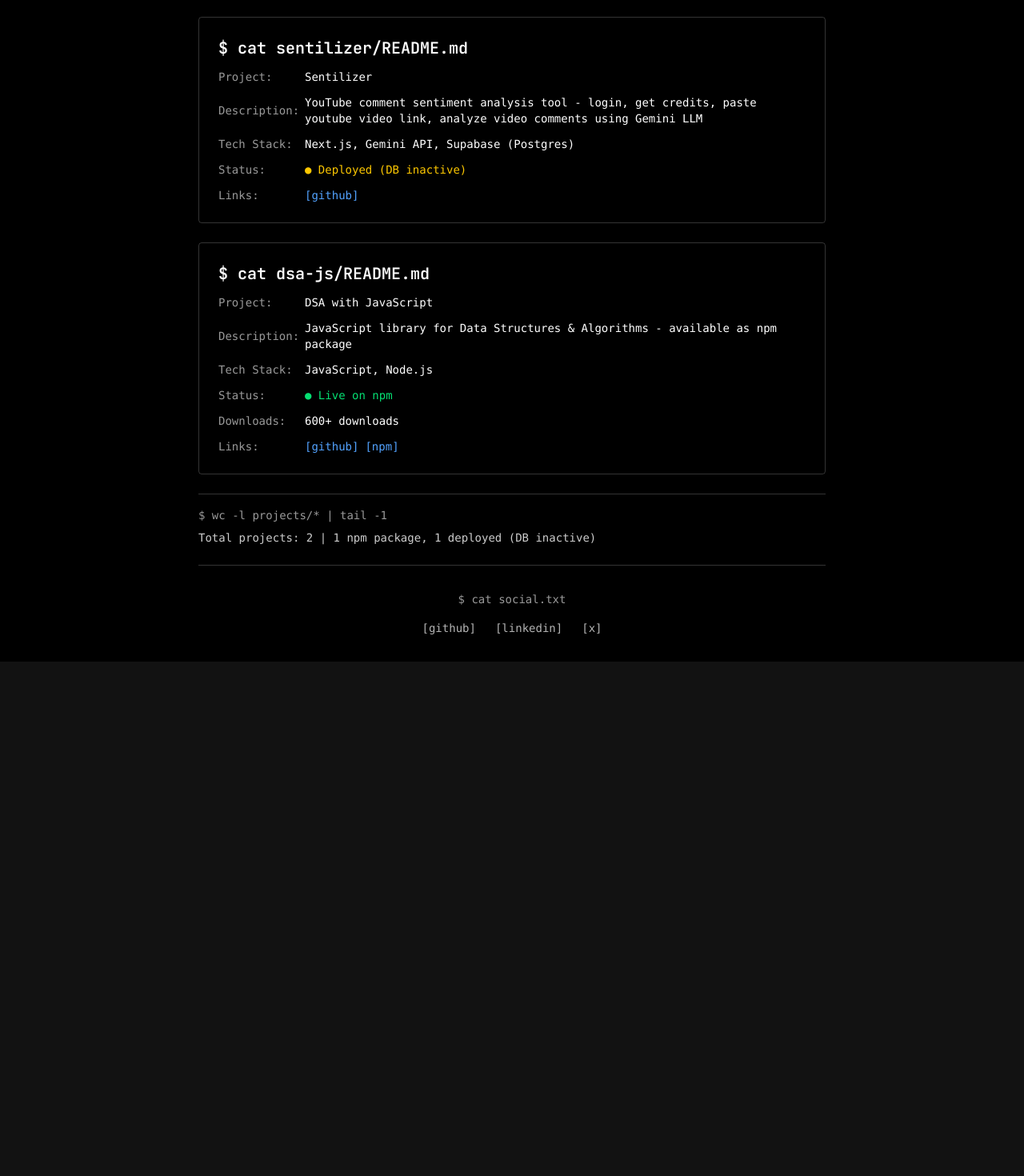
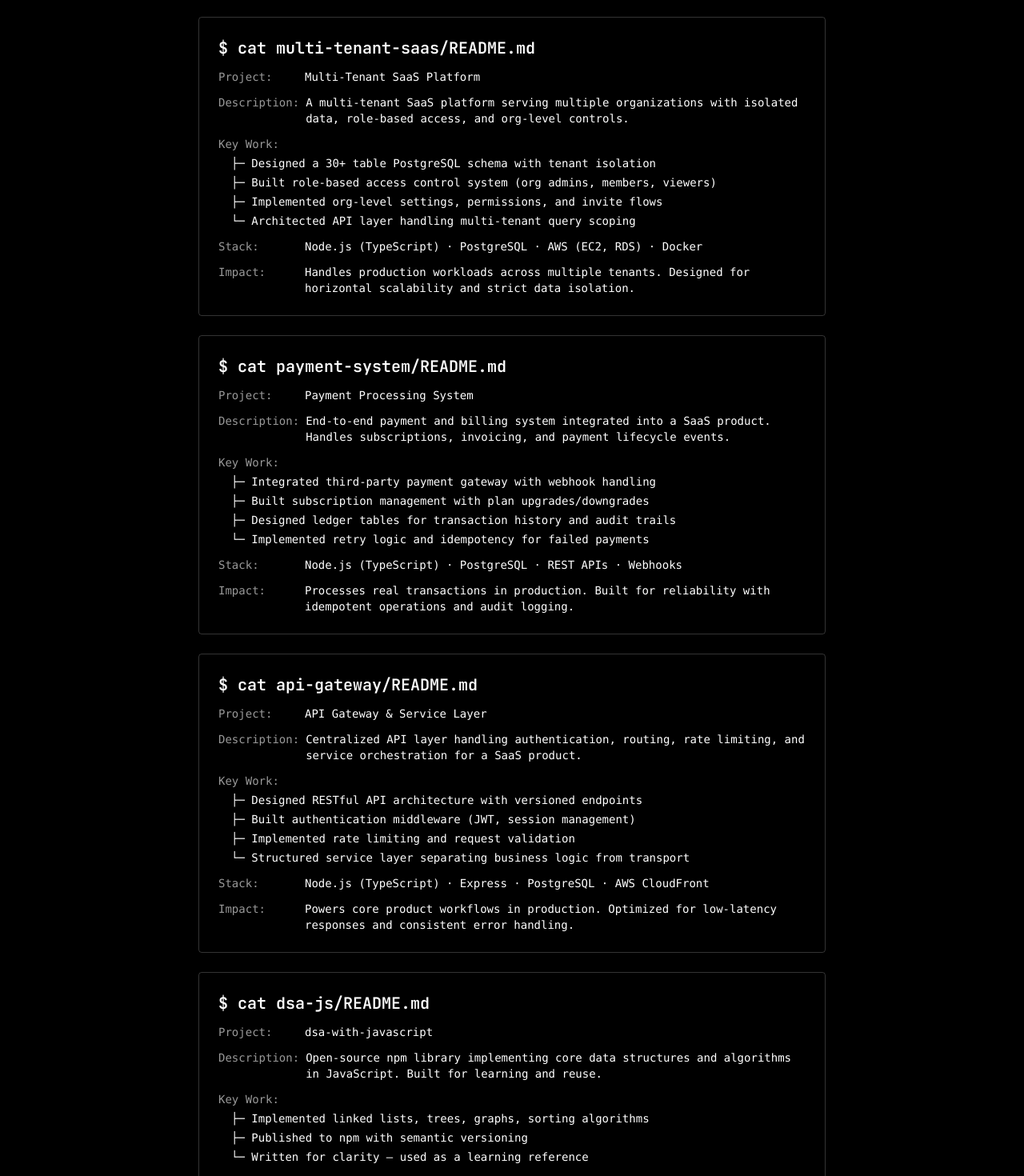
Before and after one commit to Moh1tsingh/portfolio, a Next.js app: page /projects in a window 1280 px wide. Shown: the part 180-1650 px from the top of the page at 80% size. Before the commit the page ends 1007 px from the top, so only its background shows below. Built offline with nearby package versions, Linux system fonts and the light colour scheme.

Commit message:
feat: rewrite projects with production case studies

```diff
--- a/app/projects/page.tsx
+++ b/app/projects/page.tsx
@@ -4,11 +4,11 @@ import Footer from "../components/Footer";
 export const metadata: Metadata = {
   title: "Projects",
   description:
-    "Portfolio of full-stack projects by Mohitsingh Thakur including Sentilizer (AI sentiment analysis) and DSA with JavaScript npm library with 600+ downloads.",
+    "Backend systems and production infrastructure built by Mohitsingh Thakur. Multi-tenant SaaS, payment processing, API architecture, and open-source npm libraries.",
   openGraph: {
     title: "Projects - Mohitsingh Thakur",
     description:
-      "Full-stack projects including AI sentiment analysis tools and npm libraries.",
+      "Production backend systems and open-source tools.",
   },
   alternates: {
     canonical: "https://moh1t.com/projects",
@@ -25,63 +25,163 @@ export default function Projects() {
       </section>
 
       <section className="space-y-4 sm:space-y-6">
-        {/* Sentilizer Project */}
+        {/* Multi-Tenant SaaS Platform */}
         <div className="space-y-3 sm:space-y-4 p-4 sm:p-6 border border-white/20 rounded">
           <div className="space-y-2 sm:space-y-3">
             <h2 className="text-lg sm:text-xl font-mono font-semibold text-white">
-              $ cat sentilizer/README.md
+              $ cat multi-tenant-saas/README.md
             </h2>
             <div className="space-y-2 sm:space-y-3 text-white/90 font-mono text-xs sm:text-sm">
               <div className="flex flex-col sm:flex-row sm:items-center gap-1 sm:gap-2">
                 <span className="text-white/60 min-w-[80px] sm:min-w-[100px]">
                   Project:
                 </span>
-                <span className="text-white">Sentilizer</span>
+                <span className="text-white">Multi-Tenant SaaS Platform</span>
+              </div>
+              <div className="flex flex-col sm:flex-row sm:items-start gap-1 sm:gap-2">
+                <span className="text-white/60 min-w-[80px] sm:min-w-[100px] shrink-0">
+                  Description:
+                </span>
+                <span className="text-white">
+                  A multi-tenant SaaS platform serving multiple organizations
+                  with isolated data, role-based access, and org-level controls.
+                </span>
+              </div>
+              <div className="flex flex-col gap-1">
+                <span className="text-white/60">Key Work:</span>
+                <div className="pl-3 sm:pl-4 text-white space-y-1">
+                  <div>├─ Designed a 30+ table PostgreSQL schema with tenant isolation</div>
+                  <div>├─ Built role-based access control system (org admins, members, viewers)</div>
+                  <div>├─ Implemented org-level settings, permissions, and invite flows</div>
+                  <div>└─ Architected API layer handling multi-tenant query scoping</div>
+                </div>
               </div>
               <div className="flex flex-col sm:flex-row sm:items-center gap-1 sm:gap-2">
                 <span className="text-white/60 min-w-[80px] sm:min-w-[100px]">
-                  Description:
+                  Stack:
                 </span>
                 <span className="text-white">
-                  YouTube comment sentiment analysis tool - login, get credits,
-                  paste youtube video link, analyze video comments using Gemini
-                  LLM
+                  Node.js (TypeScript) · PostgreSQL · AWS (EC2, RDS) · Docker
                 </span>
               </div>
-              <div className="flex flex-col sm:flex-row sm:items-center gap-1 sm:gap-2">
-                <span className="text-white/60 min-w-[80px] sm:min-w-[100px]">
-                  Tech Stack:
+              <div className="flex flex-col sm:flex-row sm:items-start gap-1 sm:gap-2">
+                <span className="text-white/60 min-w-[80px] sm:min-w-[100px] shrink-0">
+                  Impact:
                 </span>
                 <span className="text-white">
-                  Next.js, Gemini API, Supabase (Postgres)
+                  Handles production workloads across multiple tenants.
+                  Designed for horizontal scalability and strict data isolation.
                 </span>
-              </div>
-              <div className="flex flex-col sm:flex-row sm:items-center gap-1 sm:gap-2">
-                <span className="text-white/60 min-w-[80px] sm:min-w-[100px]">
-                  Status:
-                </span>
-                <span className="text-yellow-400">
-                  ● Deployed (DB inactive)
-                </span>
-              </div>
-              <div className="flex flex-col sm:flex-row sm:items-center gap-1 sm:gap-2">
-                <span className="text-white/60 min-w-[80px] sm:min-w-[100px]">
-                  Links:
-                </span>
-                <a
-                  href="https://github.com/moh1tsingh/sentilizer"
-                  target="_blank"
-                  rel="noopener noreferrer"
-                  className="text-blue-400 hover:text-blue-300 transition-colors duration-200"
-                >
-                  [github]
-                </a>
               </div>
             </div>
           </div>
         </div>
 
-        {/* DSA with JavaScript Project */}
+        {/* Payment Processing System */}
+        <div className="space-y-3 sm:space-y-4 p-4 sm:p-6 border border-white/20 rounded">
+          <div className="space-y-2 sm:space-y-3">
+            <h2 className="text-lg sm:text-xl font-mono font-semibold text-white">
+              $ cat payment-system/README.md
+            </h2>
+            <div className="space-y-2 sm:space-y-3 text-white/90 font-mono text-xs sm:text-sm">
+              <div className="flex flex-col sm:flex-row sm:items-center gap-1 sm:gap-2">
+                <span className="text-white/60 min-w-[80px] sm:min-w-[100px]">
+                  Project:
+                </span>
+                <span className="text-white">Payment Processing System</span>
+              </div>
+              <div className="flex flex-col sm:flex-row sm:items-start gap-1 sm:gap-2">
+                <span className="text-white/60 min-w-[80px] sm:min-w-[100px] shrink-0">
+                  Description:
+                </span>
+                <span className="text-white">
+                  End-to-end payment and billing system integrated into a SaaS product.
+                  Handles subscriptions, invoicing, and payment lifecycle events.
+                </span>
+              </div>
+              <div className="flex flex-col gap-1">
+                <span className="text-white/60">Key Work:</span>
+                <div className="pl-3 sm:pl-4 text-white space-y-1">
+                  <div>├─ Integrated third-party payment gateway with webhook handling</div>
+                  <div>├─ Built subscription management with plan upgrades/downgrades</div>
+                  <div>├─ Designed ledger tables for transaction history and audit trails</div>
+                  <div>└─ Implemented retry logic and idempotency for failed payments</div>
+                </div>
+              </div>
+              <div className="flex flex-col sm:flex-row sm:items-center gap-1 sm:gap-2">
+                <span className="text-white/60 min-w-[80px] sm:min-w-[100px]">
+                  Stack:
+                </span>
+                <span className="text-white">
+                  Node.js (TypeScript) · PostgreSQL · REST APIs · Webhooks
+                </span>
+              </div>
+              <div className="flex flex-col sm:flex-row sm:items-start gap-1 sm:gap-2">
+                <span className="text-white/60 min-w-[80px] sm:min-w-[100px] shrink-0">
+                  Impact:
+                </span>
+                <span className="text-white">
+                  Processes real transactions in production.
+                  Built for reliability with idempotent operations and audit logging.
+                </span>
+              </div>
+            </div>
+          </div>
+        </div>
+
+        {/* API Gateway & Service Layer */}
+        <div className="space-y-3 sm:space-y-4 p-4 sm:p-6 border border-white/20 rounded">
+          <div className="space-y-2 sm:space-y-3">
+            <h2 className="text-lg sm:text-xl font-mono font-semibold text-white">
+              $ cat api-gateway/README.md
+            </h2>
+            <div className="space-y-2 sm:space-y-3 text-white/90 font-mono text-xs sm:text-sm">
+              <div className="flex flex-col sm:flex-row sm:items-center gap-1 sm:gap-2">
+                <span className="text-white/60 min-w-[80px] sm:min-w-[100px]">
+                  Project:
+                </span>
+                <span className="text-white">API Gateway & Service Layer</span>
+              </div>
+              <div className="flex flex-col sm:flex-row sm:items-start gap-1 sm:gap-2">
+                <span className="text-white/60 min-w-[80px] sm:min-w-[100px] shrink-0">
+                  Description:
+                </span>
+                <span className="text-white">
+                  Centralized API layer handling authentication, routing,
+                  rate limiting, and service orchestration for a SaaS product.
+                </span>
+              </div>
+              <div className="flex flex-col gap-1">
+                <span className="text-white/60">Key Work:</span>
+                <div className="pl-3 sm:pl-4 text-white space-y-1">
+                  <div>├─ Designed RESTful API architecture with versioned endpoints</div>
+                  <div>├─ Built authentication middleware (JWT, session management)</div>
+                  <div>├─ Implemented rate limiting and request validation</div>
+                  <div>└─ Structured service layer separating business logic from transport</div>
+                </div>
+              </div>
+              <div className="flex flex-col sm:flex-row sm:items-center gap-1 sm:gap-2">
+                <span className="text-white/60 min-w-[80px] sm:min-w-[100px]">
+                  Stack:
+                </span>
+                <span className="text-white">
+                  Node.js (TypeScript) · Express · PostgreSQL · AWS CloudFront
+                </span>
+              </div>
+              <div className="flex flex-col sm:flex-row sm:items-start gap-1 sm:gap-2">
+                <span className="text-white/60 min-w-[80px] sm:min-w-[100px] shrink-0">
+                  Impact:
+                </span>
+                <span className="text-white">
+                  Powers core product workflows in production.
+                  Optimized for low-latency responses and consistent error handling.
+                </span>
+              </div>
+            </div>
+          </div>
+        </div>
+
+        {/* dsa-with-javascript */}
         <div className="space-y-3 sm:space-y-4 p-4 sm:p-6 border border-white/20 rounded">
           <div className="space-y-2 sm:space-y-3">
             <h2 className="text-lg sm:text-xl font-mono font-semibold text-white">
@@ -92,34 +192,44 @@ export default function Projects() {
                 <span className="text-white/60 min-w-[80px] sm:min-w-[100px]">
                   Project:
                 </span>
-                <span className="text-white">DSA with JavaScript</span>
+                <span className="text-white">dsa-with-javascript</span>
+              </div>
+              <div className="flex flex-col sm:flex-row sm:items-start gap-1 sm:gap-2">
+                <span className="text-white/60 min-w-[80px] sm:min-w-[100px] shrink-0">
+                  Description:
+                </span>
+                <span className="text-white">
+                  Open-source npm library implementing core data structures
+                  and algorithms in JavaScript. Built for learning and reuse.
+                </span>
+              </div>
+              <div className="flex flex-col gap-1">
+                <span className="text-white/60">Key Work:</span>
+                <div className="pl-3 sm:pl-4 text-white space-y-1">
+                  <div>├─ Implemented linked lists, trees, graphs, sorting algorithms</div>
+                  <div>├─ Published to npm with semantic versioning</div>
+                  <div>└─ Written for clarity — used as a learning reference</div>
+                </div>
               </div>
               <div className="flex flex-col sm:flex-row sm:items-center gap-1 sm:gap-2">
                 <span className="text-white/60 min-w-[80px] sm:min-w-[100px]">
-                  Description:
+                  Stack:
                 </span>
                 <span className="text-white">
-                  JavaScript library for Data Structures & Algorithms -
-                  available as npm package
+                  JavaScript · Node.js · npm
                 </span>
               </div>
               <div className="flex flex-col sm:flex-row sm:items-center gap-1 sm:gap-2">
                 <span className="text-white/60 min-w-[80px] sm:min-w-[100px]">
-                  Tech Stack:
+                  Downloads:
                 </span>
-                <span className="text-white">JavaScript, Node.js</span>
+                <span className="text-white">630+ on npm</span>
               </div>
               <div className="flex flex-col sm:flex-row sm:items-center gap-1 sm:gap-2">
                 <span className="text-white/60 min-w-[80px] sm:min-w-[100px]">
                   Status:
                 </span>
                 <span className="text-green-400">● Live on npm</span>
-              </div>
-              <div className="flex flex-col sm:flex-row sm:items-center gap-1 sm:gap-2">
-                <span className="text-white/60 min-w-[80px] sm:min-w-[100px]">
-                  Downloads:
-                </span>
-                <span className="text-white">600+ downloads</span>
               </div>
               <div className="flex flex-col sm:flex-row sm:items-center gap-1 sm:gap-2">
                 <span className="text-white/60 min-w-[80px] sm:min-w-[100px]">
@@ -154,7 +264,7 @@ export default function Projects() {
             $ wc -l projects/* | tail -1
           </div>
           <div className="text-white/80 font-mono text-xs sm:text-sm mt-2">
-            Total projects: 2 | 1 npm package, 1 deployed (DB inactive)
+            Total: 4 | 3 production systems, 1 npm package (630+ downloads)
           </div>
         </div>
       </section>
```
